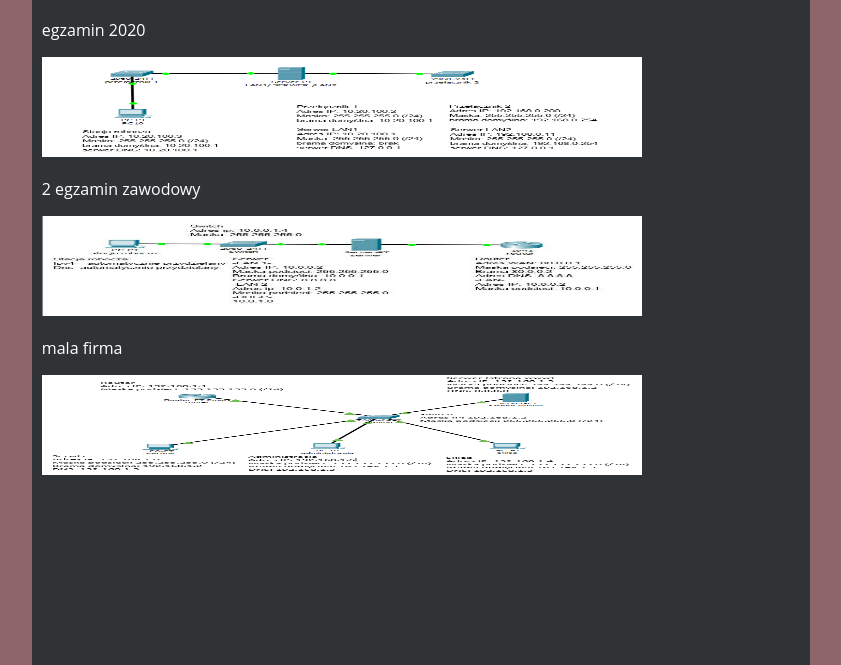
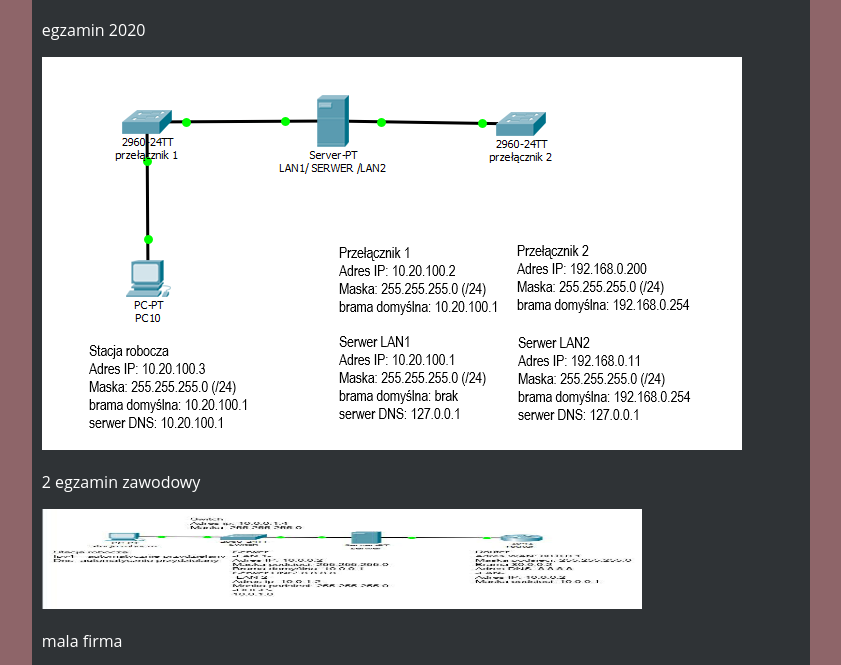
Before and after one commit to PaniParszywek/Laurakk, a plain HTML site: page zadanie.html in a window 1280 px wide. Shown: the part 85-750 px from the top of the page, without its empty margins (219-1060 px from the left). Drawn offline with Linux system fonts and the light colour scheme.

Commit message:
Update zadanie.html

```diff
--- a/zadanie.html
+++ b/zadanie.html
@@ -24,7 +24,7 @@ a:link {color: PINK;}
 <div class="center">
   <center><h1>ZADANIA</h1></center>
 	<P>egzamin 2020</p></b>
-	 <img src="2020zaw.png" alt="2020 zawodowy" width="600" height="100">
+	 <img src="2020zaw.png" alt="2020 zawodowy" >
 	<P>2 egzamin zawodowy</p></b>
 	 <img src="zawodowy 2.png" alt="2 egzamin zawodowy" width="600" height="100">
 	<P>mala firma</p></b>
```
